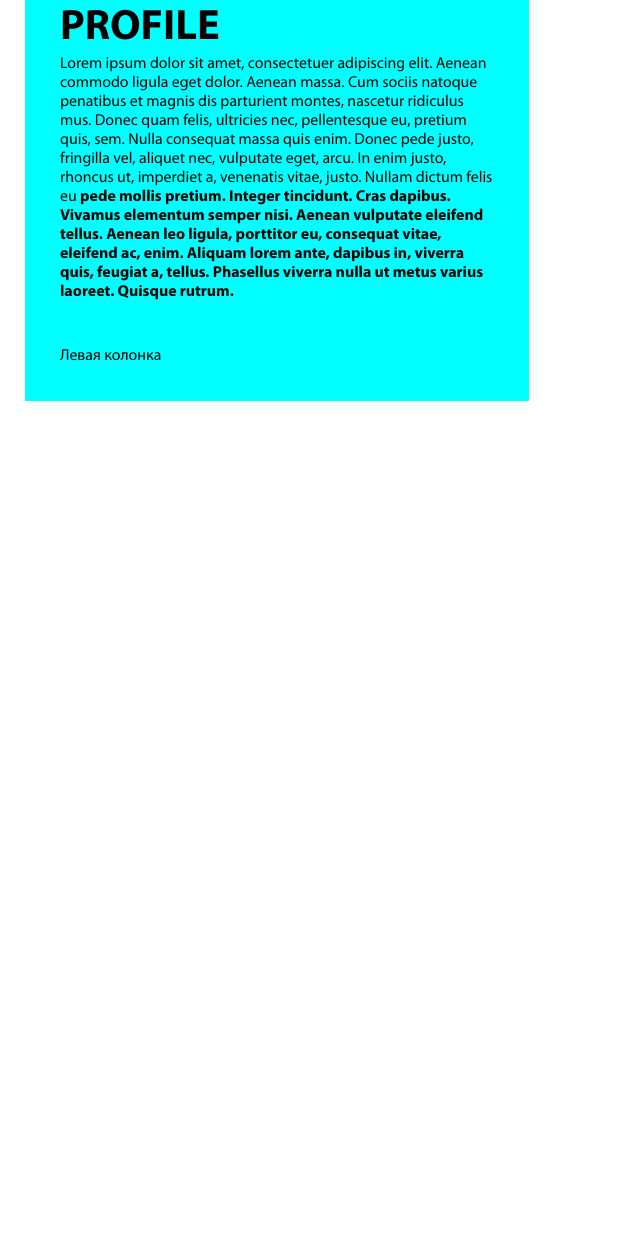
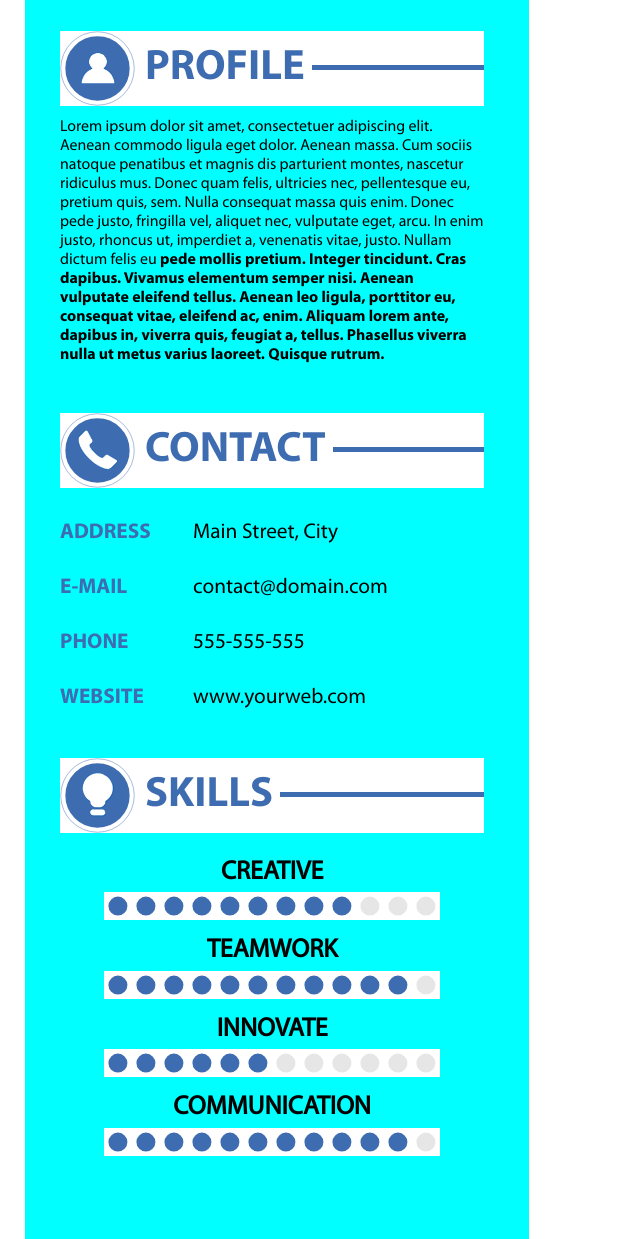
Before and after one commit to in19farkt/resume, a plain HTML site: page index.html in a window 1280 px wide. Shown: the part 500-1739 px from the top of the page, without its empty margins (0-640 px from the left). Before the commit the page ends 901 px from the top, so only its background shows below. Drawn offline with Linux system fonts and the light colour scheme.

Commit message:
Left column
Готова левая колонка

```diff
--- a/css/style.css
+++ b/css/style.css
@@ -8,7 +8,7 @@
 
 /**** Font ****/
 
-p {
+p, span {
     font-family: MyriadProRegular;
     font-size: 11.9pt;
 }
@@ -28,7 +28,7 @@ b {
 .container {
     margin: 0 auto;
     max-width: 1280px;
-    min-width: 350px;
+    min-width: 400px;
     position: relative;
     padding: 0;
 }
@@ -48,20 +48,24 @@ b {
     margin: 0;
 }
 
-@media(min-width: 700px) {
+.left-column section {
+    padding-right: 10px;
+}
+
+@media(min-width: 800px) {
     .left-column {
         display: inline-block;
         float: left;
-        width: 350px;
+        width: 400px;
     }
     .right-column {
         float: none;
         width: auto;
-        margin-left: 350px;
+        margin-left: 400px;
     }
 }
 
-@media(min-width: 900px) {
+@media(min-width: 1050px) {
     .container {
         padding: 0 25px;
     }
@@ -77,20 +81,81 @@ b {
     }
 }
 
+
 /**** Section title ****/
 
 section {
     position: relative;
-    margin-bottom: 45px;
+    margin-bottom: 48px;
 }
 
 section:not(.face) h1 {
     font-size: 32pt;
+    color: #3d6cb0;
+    display: inline-block;
+    line-height: 75px;
+    margin-left: 75px;
+    padding: 0 7px 0 10px;
+    background-color: white;
 }
 
+.title {
+    vertical-align: middle;
+    position: relative;
+    background: linear-gradient(to bottom, #ffffff 45%, #3d6cb0 45%, #3d6cb0 52%, #ffffff 52%);
+    margin-bottom: 32px;
+}
 
+.profile .title {
+    margin-bottom: 12px;
+}
+
+.title .icon{
+    width: 50px;
+    height: 50px;
+    margin: auto;
+    margin-top: 12.5px;
+    background-image: url("../img/icon.png");
+    background-repeat: no-repeat;
+}
+
+.title .icon-mask {
+    width: 75px;
+    height: 75px;
+    background-size: contain;
+    background-color: #3d6cb0;
+}
+
+.title .hr {
+    display: block;
+    content: "";
+    height: 10px;
+    width: 30px;
+    background-color: #3d6cb0;
+}
+
+.title .icon-profile {
+    background-image: url("../img/icon.png");
+    background-repeat: no-repeat;
+}
+
+.title .icon-contact {
+    background-image: url("../img/icon.png");
+    background-repeat: no-repeat;
+    background-position: -50px -50px;
+}
+
+.title .icon-skills {
+    background-image: url("../img/icon.png");
+    background-repeat: no-repeat;
+    background-position: -100px -50px;
+}
 
 /**** Face ****/
+
+section.face {
+    margin-bottom: 79px;
+}
 
 .face {
     text-align: center;
@@ -105,7 +170,7 @@ section:not(.face) h1 {
     background-color: #3d6cb0;
 }
 
-.face .photo-mask {
+div[class$="-mask"] {
     position: absolute;
     top: 0;
     left: 0;
@@ -134,8 +199,85 @@ section:not(.face) h1 {
 
 .face h1 b {
     font-size: 47.9pt;
+    line-height: 80%;
 }
 
 .face h2 {
     font-size: 18pt;
 }
+
+/**** Contact ****/
+
+.contact h2 {
+    display: inline-block;
+    color: #3d6cb0;
+    width: 133px;
+    font-size: 16pt;
+}
+
+.contact span {
+    font-size: 16pt;
+}
+
+.contact .contact-row {
+    margin-bottom: 30px;
+}
+
+/**** Skills ****/
+
+.skills .title {
+    margin-bottom: 24px;
+}
+
+.skills article {
+    text-align: center;
+}
+
+.skills h2 {
+    font-family: MyriadProRegular;
+    font-size: 19.5pt;
+    margin-top: 15px;
+}
+
+.skills .progress-bar {
+    position: relative;
+    height: 28px;
+    width: 336px;
+    margin: 0 auto;
+    margin-top: 3.5px;
+    background-color: #e6e6e6;
+}
+
+.skills .progress-bar::after {
+    position: absolute;
+    top: 0;
+    left: 0;
+    display: block;
+    content: "";
+    height: 28px;
+    width: 336px;
+    z-index: 10;
+    background-image: url("../img/p-bar-circle-mask.svg");
+    background-repeat: repeat-x;
+}
+
+.skills .progress {
+    height: 28px;
+    background-color: #3d6cb0;
+}
+
+.skills .progress-creative {
+    width: 75%;
+}
+
+.skills .progress-teamwork {
+    width: 92%;
+}
+
+.skills .progress-innovate {
+    width: 50%;
+}
+
+.skills .progress-communication {
+    width: 92%;
+}
--- a/index.html
+++ b/index.html
@@ -12,14 +12,16 @@
 			<div class="left-column">
 				<section class="face">
 					<div class="photo">
-						<a class="photo-mask" href="#"></a>
+						<div class="photo-mask"></div>
 					</div>
 					<h1>Name Here <b>Surname</b></h1>
 					<h2>Graphics Designer</h2>
 				</section>
 				<section class="profile">
 					<div class="title">
-						<div class="icon"></div>
+						<div class="icon-mask">
+                            <div class="icon icon-profile"></div>
+                        </div>
 						<h1>profile</h1>
 					</div>
 					<p>Lorem ipsum dolor sit amet, consectetuer adipiscing elit.
@@ -33,10 +35,52 @@
 						eleifend ac, enim. Aliquam lorem ante, dapibus in, viverra quis, feugiat a, tellus.
 						Phasellus viverra nulla ut metus varius laoreet. Quisque rutrum. </b></p>
 				</section>
-				<p>Левая колонка</p>
+                <section class="contact">
+                    <div class="title">
+                        <div class="icon-mask">
+                            <div class="icon icon-contact"></div>
+                        </div>
+                        <h1>contact</h1>
+                    </div>
+                    <div class="contact-row"><h2>address</h2><span>Main Street, City</span></div>
+                    <div class="contact-row"><h2>e-mail</h2><span>contact@domain.com</span></div>
+                    <div class="contact-row"><h2>phone</h2><span>555-555-555</span></div>
+                    <div class="contact-row"><h2>website</h2><span>www.yourweb.com</span></div>
+                </section>
+                <section class="skills">
+                    <div class="title">
+                        <div class="icon-mask">
+                            <div class="icon icon-skills"></div>
+                        </div>
+                        <h1>skills</h1>
+                    </div>
+                    <article>
+                        <h2>creative</h2>
+                        <div class="progress-bar">
+                            <div class="progress progress-creative"></div>
+                        </div>
+                    </article>
+                    <article>
+                        <h2>teamwork</h2>
+                        <div class="progress-bar">
+                            <div class="progress progress-teamwork"></div>
+                        </div>
+                    </article>
+                    <article>
+                        <h2>innovate</h2>
+                        <div class="progress-bar">
+                            <div class="progress progress-innovate"></div>
+                        </div>
+                    </article>
+                    <article>
+                        <h2>communication</h2>
+                        <div class="progress-bar">
+                            <div class="progress progress-communication"></div>
+                        </div>
+                    </article>
+                </section>
 			</div>
 			<div class="right-column">
-				<p>Правая колонка</p>
 			</div>
 		</main>
 	</div>
```
Also changed, not shown: img/icon.png (added), img/p-bar-circle-mask.svg (added).
